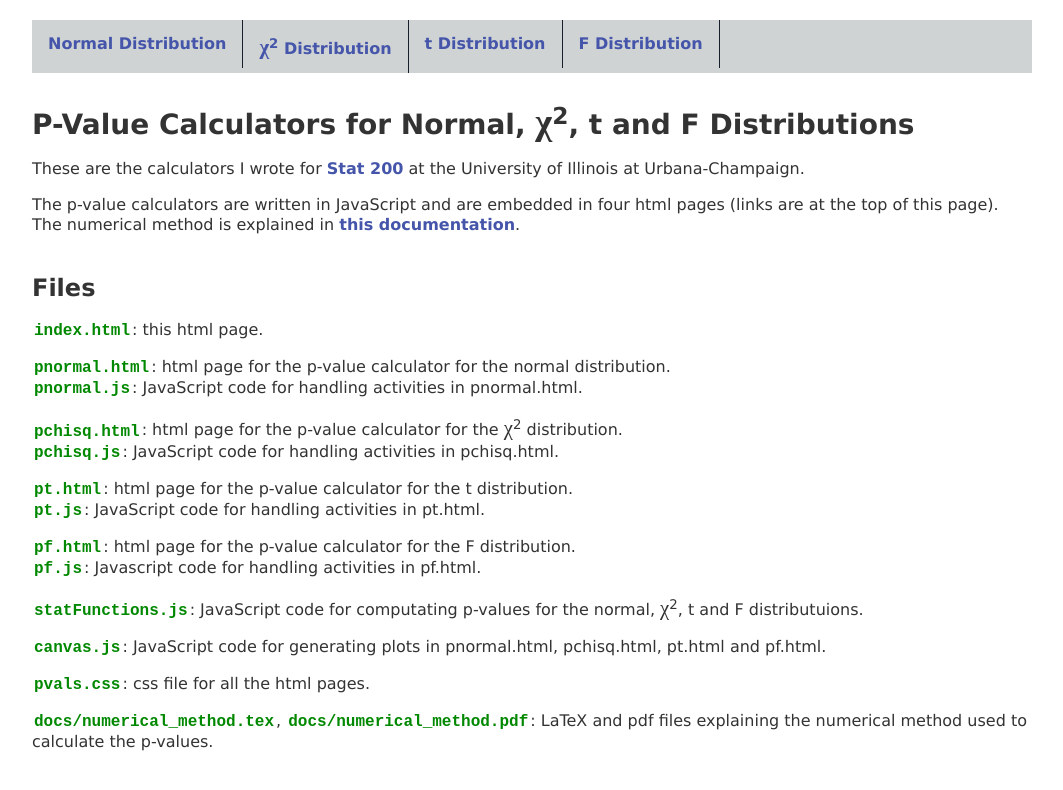
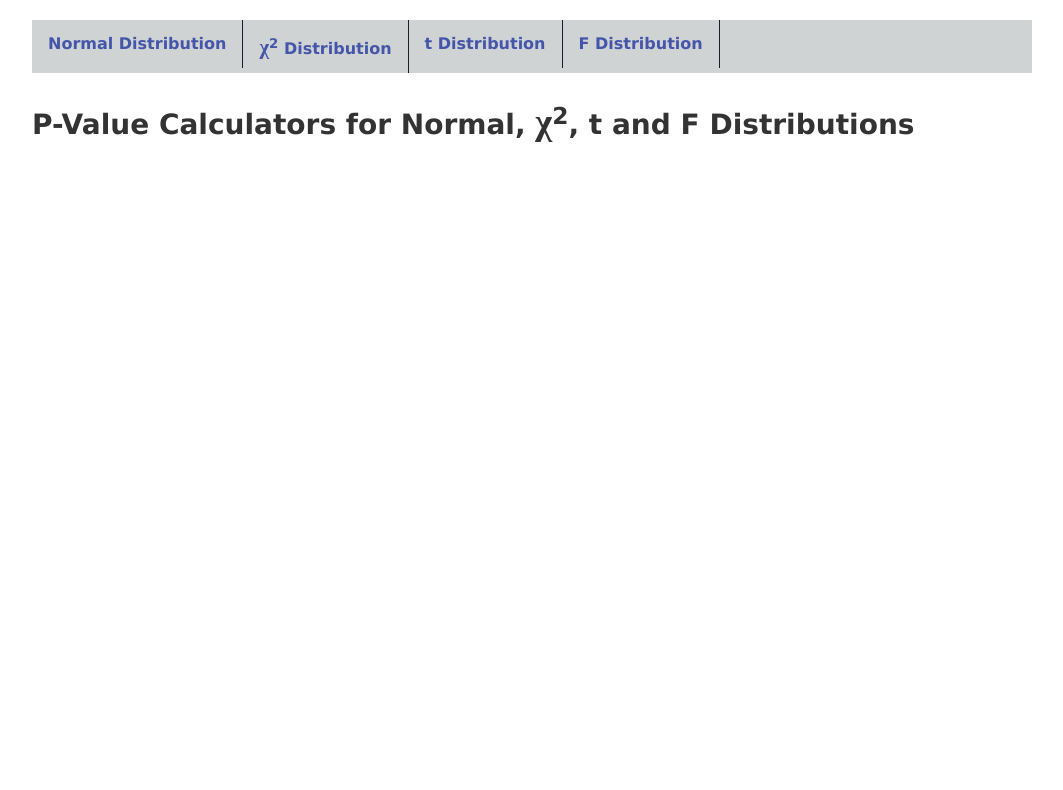
Before and after one commit to limohaha/MoPvalueCalc.github.io, a Jekyll site: the page built from index.html, in a window 1280 px wide. Shown: the top 790 px of the page, without its empty margins (108-1171 px from the left). Built offline with Jekyll 4.4.1, drawn with Linux system fonts in a browser that asks for light colours.

Commit message:
Update home.html

```diff
--- a/_layouts/home.html
+++ b/_layouts/home.html
@@ -23,36 +23,6 @@
 
 <h1>P-Value Calculators for Normal, <span class="greek">&chi;</span><sup>2</sup>, t and F Distributions</h1>
 
-<p>These are the calculators I wrote for <a href="http://courses.atlas.illinois.edu/spring2018/STAT/STAT200/" target="_blank">Stat 200</a> at the University of Illinois at Urbana-Champaign.</p>
-
-<p>The p-value calculators are written in JavaScript and are embedded in four html pages (links are at the top of this page). The numerical method is explained in <a href="docs/numerical_method.pdf" target="_blank">this documentation</a>.</p>
-
-<br />
-<h2>Files</h2>
-
-<p><code>index.html</code>: this html page.</p>
-
-<p><code>pnormal.html</code>: html page for the p-value calculator for the normal distribution.<br />
-<code>pnormal.js</code>: JavaScript code for handling activities in pnormal.html.</p>
-
-<p><code>pchisq.html</code>: html page for the p-value calculator for the <span class="greek">&chi;</span><sup>2</sup> distribution.<br />
-<code>pchisq.js</code>: JavaScript code for handling activities in pchisq.html.</p>
-
-<p><code>pt.html</code>: html page for the p-value calculator for the t distribution.<br />
-<code>pt.js</code>: JavaScript code for handling activities in pt.html.</p>
-
-<p><code>pf.html</code>: html page for the p-value calculator for the F distribution.<br />
-<code>pf.js</code>: Javascript code for handling activities in pf.html.</p>
-
-<p><code>statFunctions.js</code>: JavaScript code for computating p-values for the normal, <span class="greek">&chi;</span><sup>2</sup>, t and F distributuions.</p>
-
-<p><code>canvas.js</code>: JavaScript code for generating plots in pnormal.html, pchisq.html, pt.html and pf.html.</p>
-
-<p><code>pvals.css</code>: css file for all the html pages.</p>
-
-<p><code>docs/numerical_method.tex</code>, <code>docs/numerical_method.pdf</code>: LaTeX and pdf files explaining the numerical method used to calculate the p-values.</p>
-
-<br />
 </div>
 </body>
 </html>
```
